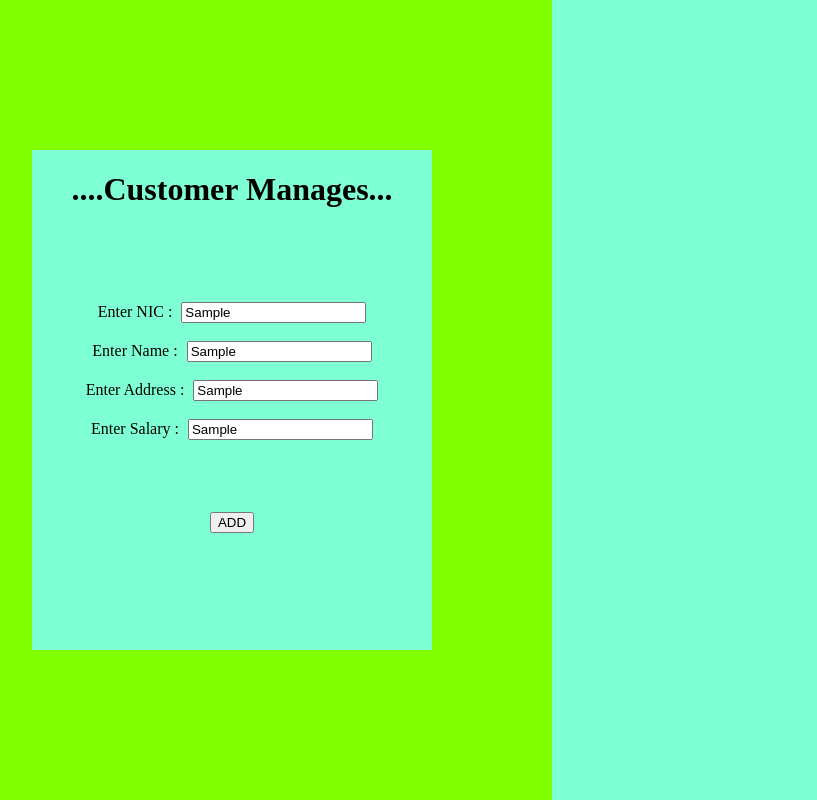
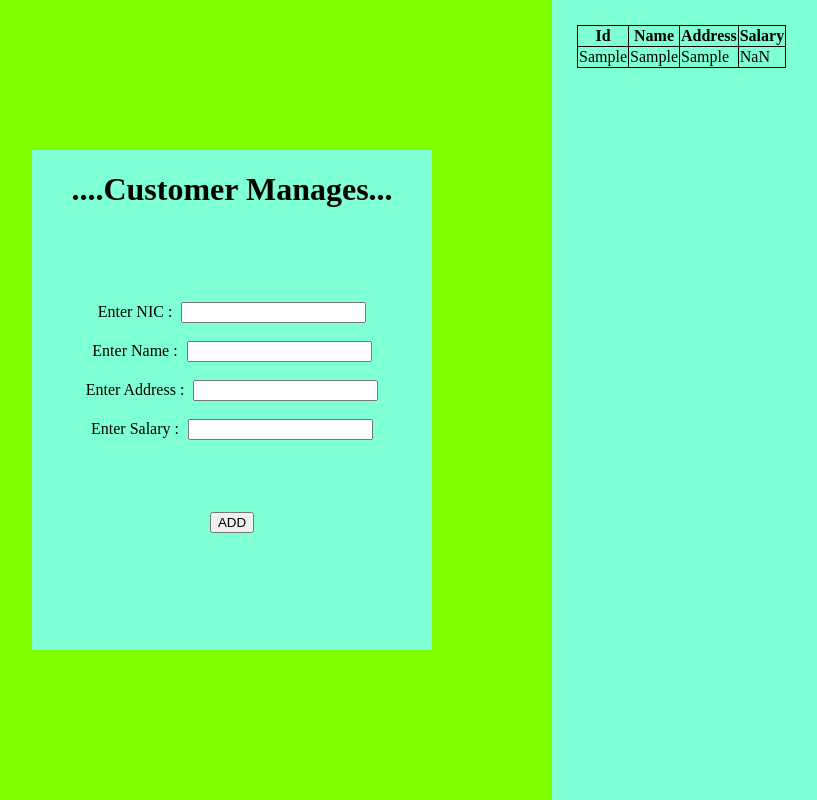
Before and after one commit to HVPasindu/Test3, a plain HTML site: page addChild.html in a window 1280 px wide. Both pictures are taken after typing "Sample", "Sample", "Sample", "Sample" into the empty fields and a click on the button "ADD". Shown: the whole page, without its empty margins (88-905 px from the left). Drawn offline with Linux system fonts and the light colour scheme.

Commit message:
show customers and update login page ,all data must full

```diff
--- a/addChild.html
+++ b/addChild.html
@@ -35,7 +35,21 @@
                 <button onclick="Add()">ADD</button>
             </div>
         </div>
-        <div class="div3">
+        <div class="div3" id="showindiv">
+
+            <table  id="customerTable">
+                <thead>
+                    <tr>
+                        <th>Id</th>
+                        <th>Name</th>
+                        <th>Address</th>
+                        <th>Salary</th>
+                    </tr>
+                </thead>
+                <tbody id="show">
+                    <!-- rows will come here -->
+                </tbody>
+            </table>
 
         </div>
     </div>
--- a/css/style1.css
+++ b/css/style1.css
@@ -32,6 +32,12 @@ body {
 
 table{
      margin: 25px;
+     border: 1;
+}
+
+table, th, td {
+  border: 1px solid black;
+  border-collapse: collapse;
 }
 
 input{
--- a/javascript/javascript.js
+++ b/javascript/javascript.js
@@ -5,7 +5,11 @@ function Login() {
     var in_name = document.getElementById('email').value;
     var in_password = document.getElementById('password').value;
 
-    if (in_name === name && in_password === password) {
+    if (in_name == "" || in_password == "") {
+        alert("you must fill this....");
+    }
+
+    else if (in_name === name && in_password === password) {
         alert("you are login scussusfull");
         window.location.href = "addChild.html"
     } else {
@@ -26,10 +30,16 @@ function Add() {
     var address = document.getElementById('Address').value;
     var salary = document.getElementById('Salary').value;
 
+    if (nic == "" || name == "" || address == "" || salary == "") {
+        alert("please full this all");
+    } else {
+
         var salary = parseFloat(salary);
 
+
+
         var cus = {
-        nic :nic,
+            nic: nic,
             name: name,
             address: address,
             salary: salary,
@@ -38,5 +48,35 @@ function Add() {
 
         customer.push(cus);
         console.log(customer);
+        displayDetails()
+
+        var nic = document.getElementById('nic').value = "";
+        var name = document.getElementById('Name').value = "";
+        var address = document.getElementById('Address').value = "";
+        var salary = document.getElementById('Salary').value = "";
+    }
 
 }
+
+
+function displayDetails() {
+
+    var add = document.getElementById('show');
+    add.innerHTML = '';
+
+    customer.forEach(function (item) {
+
+        let row = document.createElement('tr');
+
+        row.innerHTML = `
+            <td>${item.nic}</td>
+            <td>${item.name}</td>
+            <td>${item.address}</td>
+            <td>${item.salary}</td>
+        `;
+
+        add.appendChild(row);
+    });
+
+
+}
```
Lines whose indentation alone changed are shown as unchanged.
